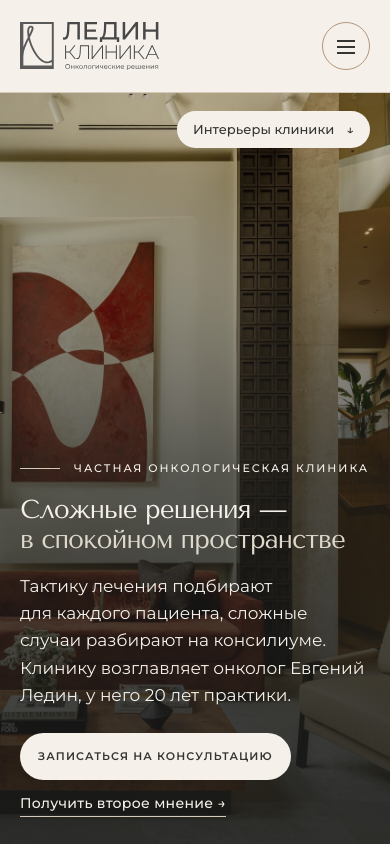
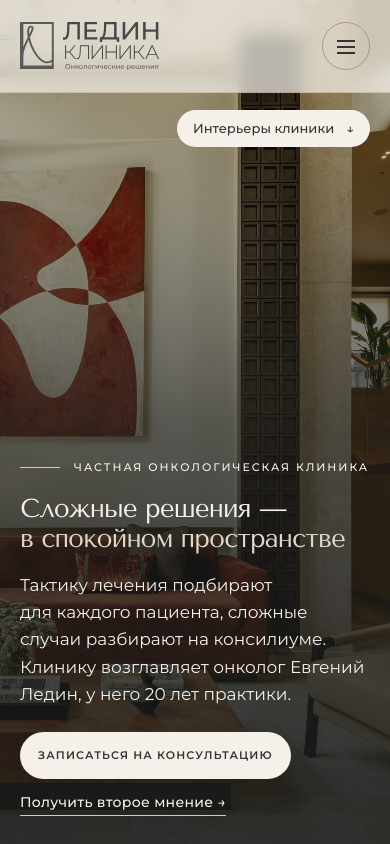
Before and after one commit to Majewski-Yura/ledin-clinic-redesign, a plain HTML site: page v3/index.html in a window 390 px wide. Shown: the top 844 px of the page. Drawn offline with Linux system fonts and the light colour scheme.

Commit message:
Сделать меню полупрозрачным и фон контактов белым в версии 3

```diff
--- a/v3/coffee.css
+++ b/v3/coffee.css
@@ -24,9 +24,16 @@
   --gutter: clamp(20px, 4vw, 76px);
 }
 
-body, .header, .header.is-scrolled, .mmenu { background: var(--cream); color: var(--umber); }
-.header { position: sticky; border-bottom: 1px solid var(--linen); }
-.header .topbar { padding-inline: var(--gutter); color: var(--secondary); border-color: var(--linen); }
+body, .mmenu { background: var(--cream); color: var(--umber); }
+.header {
+  background: rgb(245 241 234 / 73%);
+  color: var(--umber);
+  border-bottom: 1px solid rgb(178 150 125 / 40%);
+  -webkit-backdrop-filter: blur(9px);
+  backdrop-filter: blur(9px);
+}
+.header.is-scrolled { background: rgb(245 241 234 / 79%); }
+.header .topbar { padding-inline: var(--gutter); color: var(--umber); border-color: rgb(178 150 125 / 40%); }
 .header .nav { padding-inline: var(--gutter); }
 .nav__menu a, .nav__phone, .mmenu a { color: var(--umber); }
 .burger { border-color: var(--camel); }
@@ -37,9 +44,9 @@ body, .header, .header.is-scrolled, .mmenu { background: var(--cream); color: va
 :focus-visible { outline: 2px solid var(--umber); outline-offset: 3px; }
 
 .hero {
-  min-height: clamp(570px, calc(100svh - 136px), 1000px);
+  min-height: clamp(706px, 100svh, 1136px);
   justify-content: flex-end;
-  padding: 72px var(--gutter);
+  padding: 208px var(--gutter) 72px;
   color: var(--cream);
 }
 .hero__media { background: var(--secondary) url(../images/hero.jpg) center 46% / cover no-repeat; }
@@ -89,7 +96,7 @@ body, .header, .header.is-scrolled, .mmenu { background: var(--cream); color: va
 }
 .dir__chips a:hover { background: var(--rust); color: white; }
 .dir__count, .chief__role, .step p, .doc p, .space__lead, .space__feats p { color: var(--secondary); }
-.interiors { background: #fff; }
+.interiors, .sec--white { background: #fff; }
 .space__feats { border-color: var(--camel); }
 .space__grid .tile::after { background: none; }
 .space__grid .tile span {
@@ -116,12 +123,12 @@ p, dd, li { text-wrap: pretty; }
 h1, h2, h3 { text-wrap: balance; }
 
 @media (max-width: 900px) {
-  .hero { min-height: max(520px, calc(100svh - 92px)); padding-block: 88px 28px; }
+  .hero { min-height: max(612px, 100svh); padding-block: 180px 28px; }
   .hero__media { background-position: 59% center; }
   .hero__media::after { background: linear-gradient(0deg, rgb(26 27 26 / 87%), rgb(26 27 26 / 66%) 50%, rgb(26 27 26 / 6%) 96%); }
   .hero h1 { font-size: clamp(22px, 6.65vw, 58px); margin: 18px 0; }
   .hero .actions { flex-direction: row; align-items: center; margin-top: 24px; }
-  .hero > .hero-tour { bottom: auto; top: 18px; }
+  .hero > .hero-tour { bottom: auto; top: 110px; }
   .space__grid .tile:first-child { grid-row: auto; }
   .chief > div:last-child { padding-bottom: 60px; }
   .team__grid { grid-template-columns: none; }
--- a/v3/index.html
+++ b/v3/index.html
@@ -8,7 +8,7 @@
 <link rel="icon" href="../images/logo-color.svg" type="image/svg+xml">
 <link rel="stylesheet" href="../css/main.css?v=076727db">
 <link rel="stylesheet" href="../css/pages.css?v=46a48c3c">
-<link rel="stylesheet" href="coffee.css?v=3.2">
+<link rel="stylesheet" href="coffee.css?v=3.3">
 </head>
 <body>
 <div class="header" id="header">
@@ -146,7 +146,7 @@
 </section>
 </div>
 
-<section class="sec sec--cream">
+<section class="sec sec--white">
   <div class="contacts">
     <div>
       <h2 class="h2">В центре Москвы,<br><span>в Хамовниках</span></h2>
```
